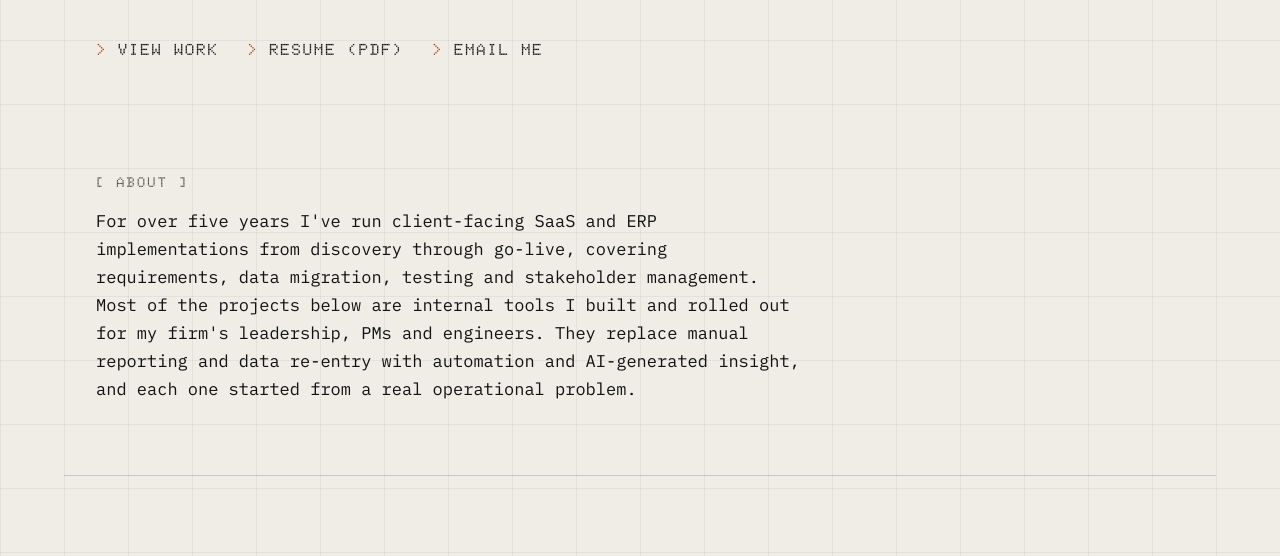
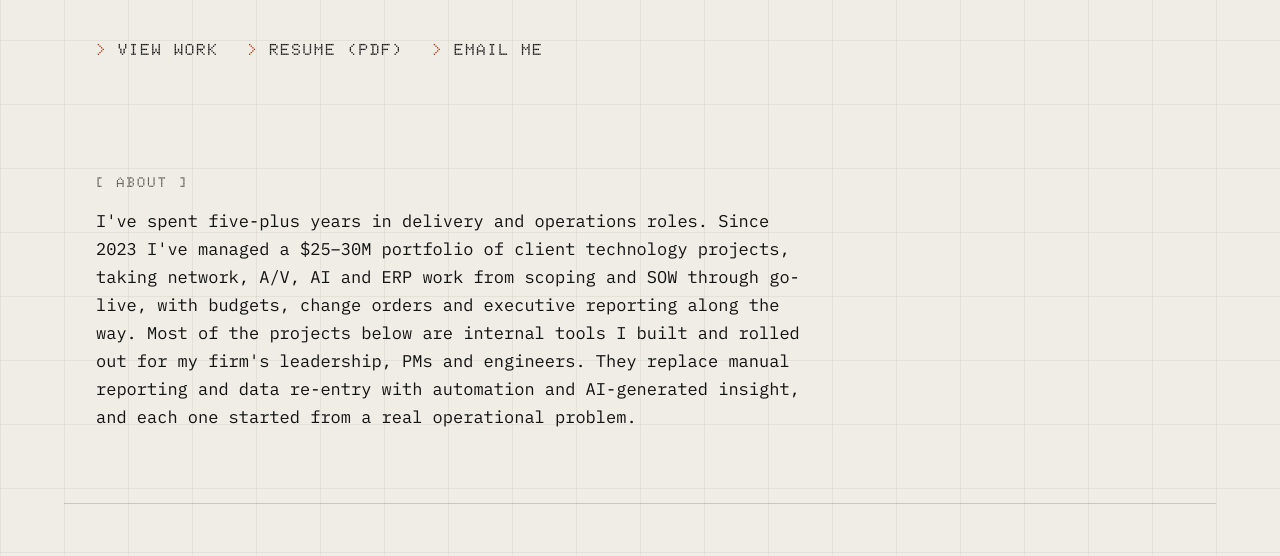
Before and after one commit to raghavbhan96/portfolio, a plain HTML site: page index.html in a window 1280 px wide. Shown: the part 600-1156 px from the top of the page. Drawn offline with Linux system fonts and the light colour scheme.

Commit message:
Update index.html

```diff
--- a/index.html
+++ b/index.html
@@ -410,7 +410,7 @@ h1 {
 
     <section class="intro wrap" aria-labelledby="intro-title">
       <h2 id="intro-title" class="label">[ About ]</h2>
-      <p>For over five years I've run client-facing SaaS and ERP implementations from discovery through go-live, covering requirements, data migration, testing and stakeholder management. Most of the projects below are internal tools I built and rolled out for my firm's leadership, PMs and engineers. They replace manual reporting and data re-entry with automation and AI-generated insight, and each one started from a real operational problem.</p>
+      <p>I've spent five-plus years in delivery and operations roles. Since 2023 I've managed a $25–30M portfolio of client technology projects, taking network, A/V, AI and ERP work from scoping and SOW through go-live, with budgets, change orders and executive reporting along the way. Most of the projects below are internal tools I built and rolled out for my firm's leadership, PMs and engineers. They replace manual reporting and data re-entry with automation and AI-generated insight, and each one started from a real operational problem.</p>
     </section>
 
     <section class="projects wrap" id="projects" aria-labelledby="projects-title">
```
